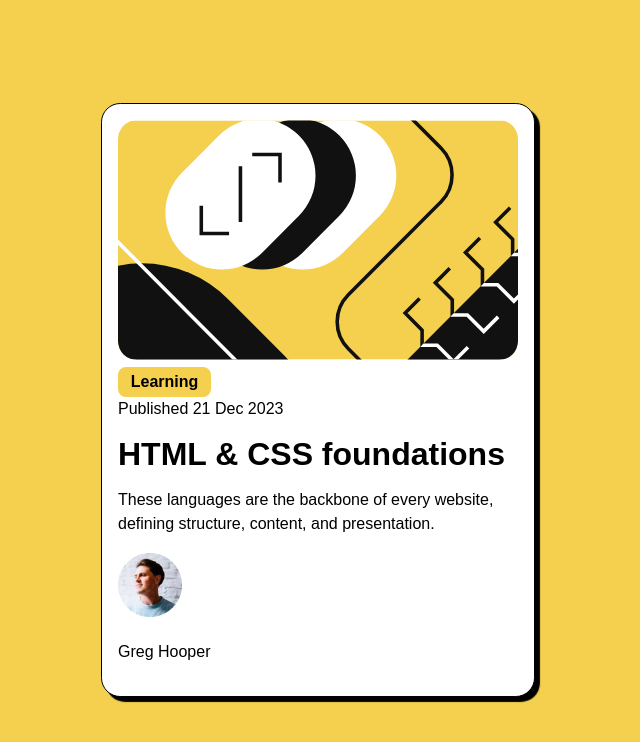
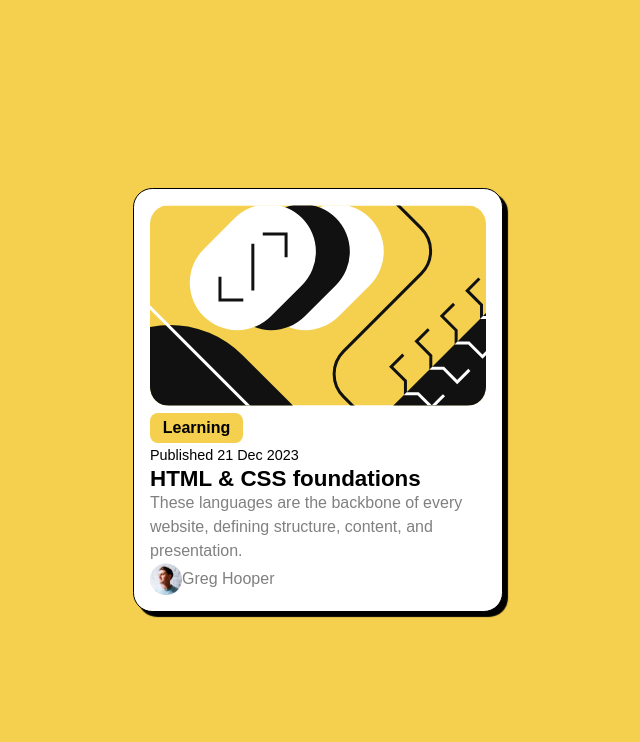
Before and after one commit to tanasegabrielw/Blog-Preview-Card, a plain HTML site: page index.html in a window 1280 px wide. Shown: the whole page, without its empty margins (322-962 px from the left). Drawn offline with Linux system fonts and the light colour scheme.

Commit message:
feat: Style text

```diff
--- a/style.css
+++ b/style.css
@@ -5,8 +5,12 @@
 
 :root{
     --yellow:hsl(47, 88%, 63%);
+    --grey:hsl(0, 0%, 50%);
 }
-
+h1,p{
+    margin:0;
+    padding:0;
+}
 body{
     font-family: Figtree, sans-serif;
     margin:0;
@@ -28,8 +32,8 @@ body{
     border:1px solid black;
     border-radius: 1.2rem;
     box-shadow: 5px 5px 1px black;
-    min-width: 25em;
-    max-width: 25em;
+    min-width: 21em;
+    max-width: 21em;
     padding:1rem;
 }
 
@@ -44,5 +48,26 @@ body{
     font-weight: 800;
     width: fit-content;
     background: var(--yellow);
+}
 
+.card p{
+ color:var(--grey);
+ font-size: 1rem;
 }
+
+.card .date{
+    font-size: 0.9rem;
+}
+h1{
+    font-size: 1.4rem;
+}
+
+.author{
+    display: flex;
+    align-items: center;
+}
+
+.author img{
+    width: 2em;
+    height: auto;
+}
```
